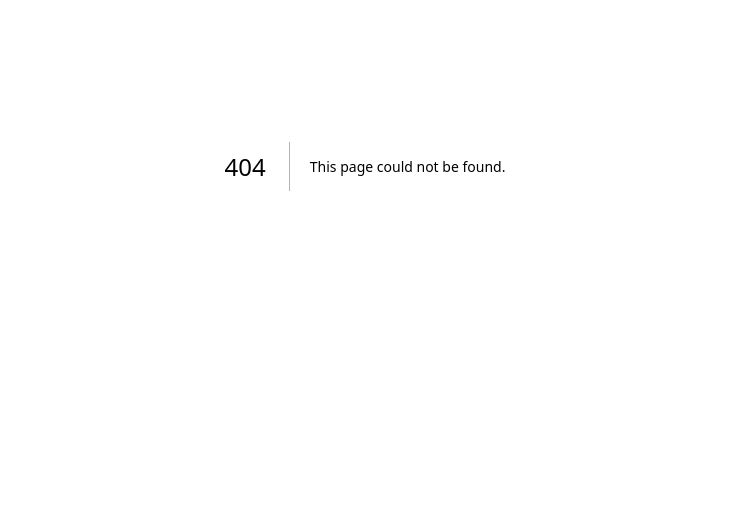
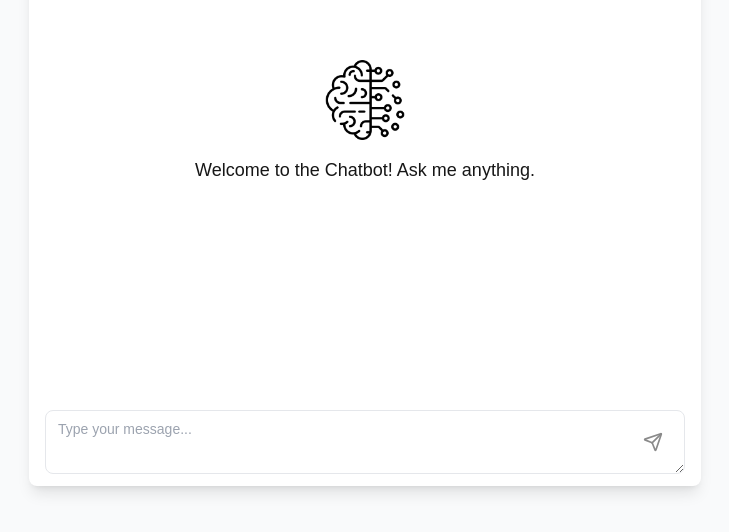
Before and after one commit to dhiaulhaq/Gizzia, a Next.js app: page /chatbot in a window 1280 px wide. Before the commit this address had no page. Shown: the part 234-766 px from the top of the page, without its empty margins (275-1004 px from the left). Built offline with nearby package versions, Linux system fonts and the light colour scheme.

Commit message:
CLIENT & SERVER: succeed handle chatbot Gemini AI

```diff
--- /dev/null
+++ b/src/app/api/chat/route.ts
@@ -0,0 +1,16 @@
+import { google } from "@ai-sdk/google";
+import { type CoreMessage, streamText } from "ai";
+
+export const maxDuration = 30;
+
+export async function POST(req: Request) {
+  const { messages }: { messages: CoreMessage[] } = await req.json();
+
+  const result = await streamText({
+    model: google("models/gemini-1.5-flash-latest"),
+    system: "You are a helpful assistant",
+    messages,
+  });
+
+  return result.toAIStreamResponse();
+}
--- /dev/null
+++ b/src/app/chatbot/page.tsx
@@ -0,0 +1,9 @@
+import { Chatbot } from "@/components/Chatbot";
+
+export default function Home() {
+  return (
+    <main className="flex items-center justify-center h-screen w-full bg-gray-50">
+      <Chatbot />
+    </main>
+  );
+}
--- /dev/null
+++ b/src/components/Chatbot.tsx
@@ -0,0 +1,92 @@
+"use client";
+
+import { useChat } from "ai/react";
+import Markdown from "react-markdown";
+import { SendIcon, SquareIcon } from "lucide-react";
+
+import { Button } from "@/components/ui/button";
+import { Textarea } from "@/components/ui/textarea";
+import Image from "next/image";
+
+export function Chatbot() {
+  const { messages, input, handleInputChange, handleSubmit, isLoading, stop } =
+    useChat({
+      api: "api/chat",
+    });
+
+  return (
+    <div className="flex flex-col h-[80vh] w-full max-w-[672px] mx-auto bg-background rounded-lg shadow-lg">
+      <div className="flex-1 overflow-auto p-6">
+        {messages.length === 0 && (
+          <div className="flex flex-col justify-center items-center h-full">
+            <Image src="/ai.png" alt="AI" width={80} height={80} />
+            <p className="text-lg text-muted-foreground mt-4">
+              Welcome to the Chatbot! Ask me anything.
+            </p>
+          </div>
+        )}
+        <div className="flex flex-col gap-4">
+          {messages.map((message) =>
+            message.role === "assistant" ? (
+              <div key={message.id} className="flex items-start gap-3">
+                <div className="p-2 border border-gray-700 rounded-full">
+                  <Image src="/ai.png" alt="AI" width={20} height={20} />
+                </div>
+                <div className="bg-muted rounded-lg p-3 max-w-[70%]">
+                  <Markdown className="text-sm text-muted-foreground">
+                    {message.content}
+                  </Markdown>
+                </div>
+              </div>
+            ) : (
+              <div key={message.id} className="flex justify-end">
+                <div className="bg-primary rounded-lg p-3 max-w-[70%]">
+                  <p className="text-sm text-primary-foreground">
+                    {message.content}
+                  </p>
+                </div>
+              </div>
+            )
+          )}
+        </div>
+      </div>
+      <form
+        onSubmit={handleSubmit}
+        className="bg-muted/50 px-4 py-3 flex items-center gap-2"
+      >
+        <div className="relative flex-1">
+          <Textarea
+            placeholder="Type your message..."
+            className="rounded-lg pr-12 min-h-[64px]"
+            rows={1}
+            value={input}
+            onChange={handleInputChange}
+          />
+
+          {!isLoading ? (
+            <Button
+              type="submit"
+              size="icon"
+              disabled={!input || isLoading}
+              className="absolute bottom-3 right-3 rounded-full"
+            >
+              <SendIcon className="w-5 h-5" />
+              <span className="sr-only">Send</span>
+            </Button>
+          ) : (
+            <Button
+              type="button"
+              size="icon"
+              disabled={!isLoading}
+              onClick={stop}
+              className="absolute bottom-3 right-3 rounded-full"
+            >
+              <SquareIcon className="w-5 h-5" fill="white" />
+              <span className="sr-only">Send</span>
+            </Button>
+          )}
+        </div>
+      </form>
+    </div>
+  );
+}
--- /dev/null
+++ b/src/components/ui/textarea.tsx
@@ -0,0 +1,24 @@
+import * as React from "react"
+
+import { cn } from "@/lib/utils"
+
+export interface TextareaProps
+  extends React.TextareaHTMLAttributes<HTMLTextAreaElement> {}
+
+const Textarea = React.forwardRef<HTMLTextAreaElement, TextareaProps>(
+  ({ className, ...props }, ref) => {
+    return (
+      <textarea
+        className={cn(
+          "flex min-h-[80px] w-full rounded-md border border-input bg-background px-3 py-2 text-sm ring-offset-background placeholder:text-muted-foreground focus-visible:outline-none focus-visible:ring-2 focus-visible:ring-ring focus-visible:ring-offset-2 disabled:cursor-not-allowed disabled:opacity-50",
+          className
+        )}
+        ref={ref}
+        {...props}
+      />
+    )
+  }
+)
+Textarea.displayName = "Textarea"
+
+export { Textarea }
```
Also changed, not shown: package.json (+5 -2 lines), public/ai.png (added), 1 other file (tests, documents, lock files or other folders).
